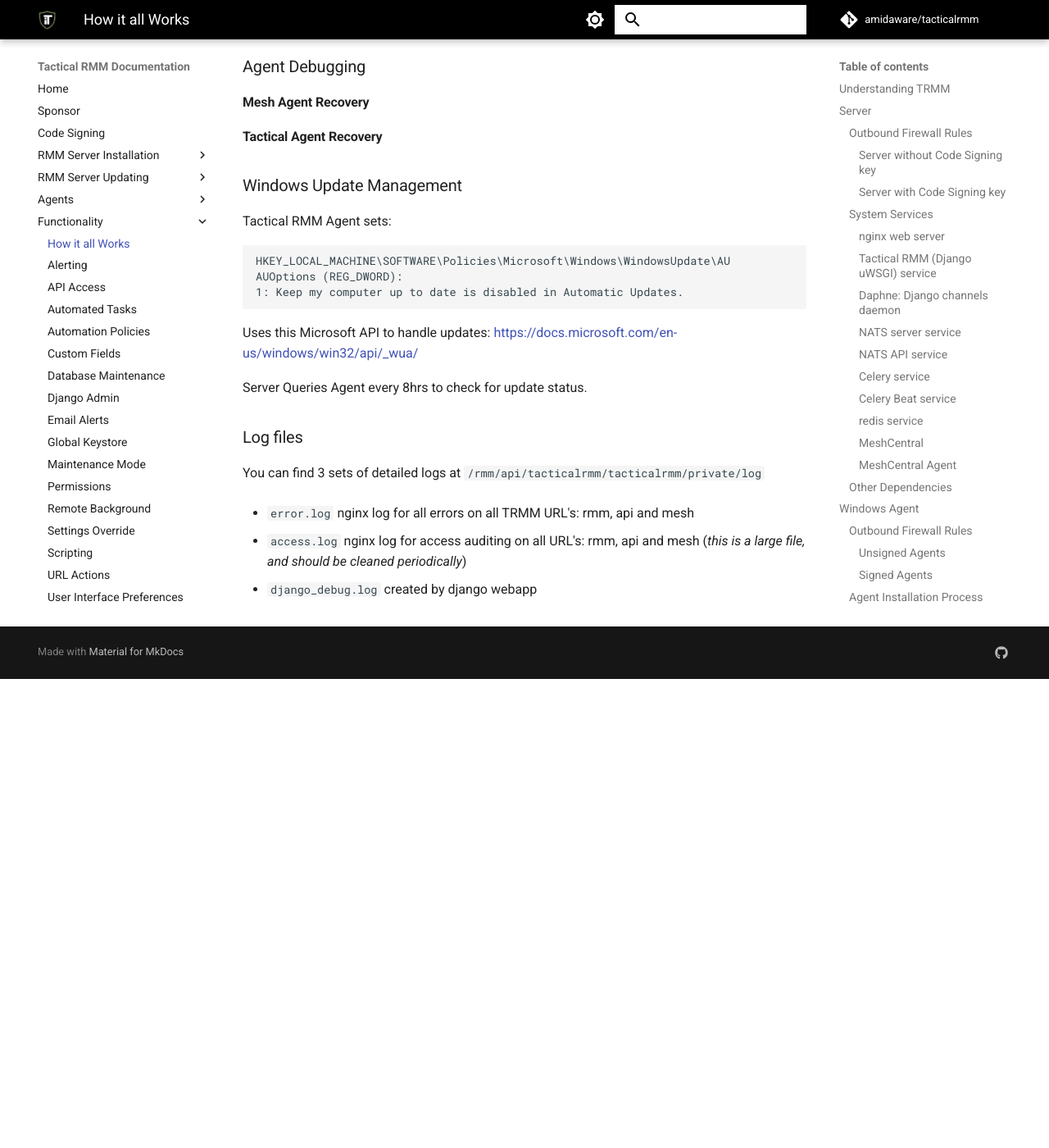
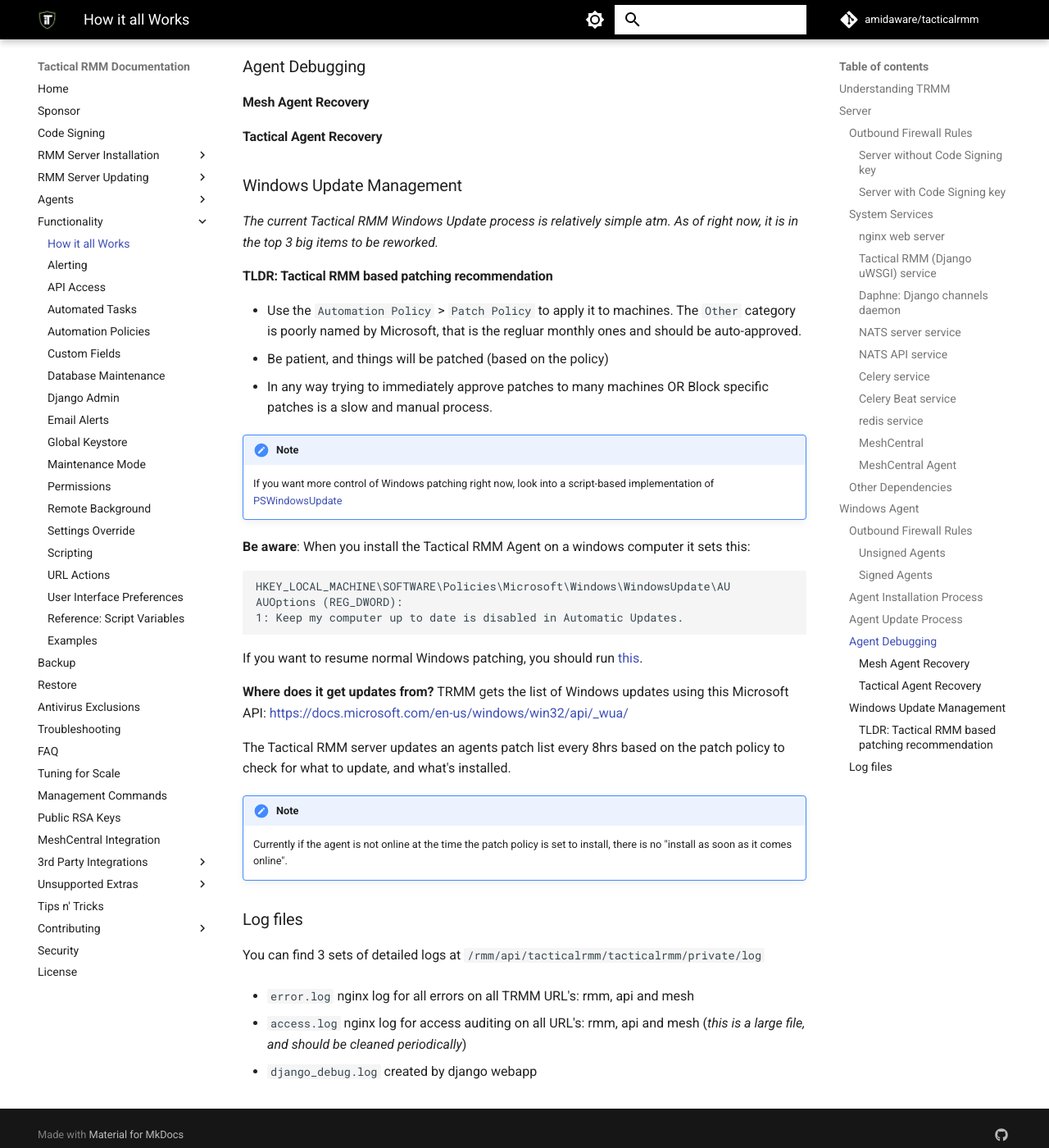
Before and after one commit to amidaware/trmm-docs, an MkDocs documentation site: the page built from docs/howitallworks.md, in a window 1280 px wide and 1400 px high, scrolled down 8519 px. Shown: the whole window at 82% size. Built offline with MkDocs 1.6.1 and Material for MkDocs 9.7.7, drawn with Linux system fonts in a browser that asks for light colours; comment, search, counter and statistics services are not loaded; before the commit the page ends 9347 px from its top, so only the background shows below that.

Commit message:
Updating windows update notes

````diff
--- a/docs/howitallworks.md
+++ b/docs/howitallworks.md
@@ -518,7 +518,18 @@
 
 ### Windows Update Management
 
-Tactical RMM Agent sets:
+_The current Tactical RMM Windows Update process is relatively simple atm. As of right now, it is in the top 3 big items to be reworked._
+
+#### TLDR: Tactical RMM based patching recommendation
+
+* Use the `Automation Policy` > `Patch Policy` to apply it to machines. The `Other` category is poorly named by Microsoft, that is the regluar monthly ones and should be auto-approved.
+* Be patient, and things will be patched (based on the policy)
+* In any way trying to immediately approve patches to many machines OR Block specific patches is a slow and manual process.
+
+!!!note
+    If you want more control of Windows patching right now, look into a script-based implementation of [PSWindowsUpdate](http://woshub.com/pswindowsupdate-module/)
+
+**Be aware**: When you install the Tactical RMM Agent on a windows computer it sets this:
 
 ```reg
 HKEY_LOCAL_MACHINE\SOFTWARE\Policies\Microsoft\Windows\WindowsUpdate\AU
@@ -526,9 +537,14 @@
 1: Keep my computer up to date is disabled in Automatic Updates.
 ```
 
-Uses this Microsoft API to handle updates: [https://docs.microsoft.com/en-us/windows/win32/api/_wua/](https://docs.microsoft.com/en-us/windows/win32/api/_wua/)
+If you want to resume normal Windows patching, you should run [this](https://github.com/amidaware/community-scripts/blob/main/scripts/Win_Windows_Update_RevertToDefault.ps1).
 
-Server Queries Agent every 8hrs to check for update status.
+**Where does it get updates from?** TRMM gets the list of Windows updates using this Microsoft API: <https://docs.microsoft.com/en-us/windows/win32/api/_wua/>
+
+The Tactical RMM server updates an agents patch list every 8hrs based on the patch policy to check for what to update, and what's installed.
+
+!!!note
+    Currently if the agent is not online at the time the patch policy is set to install, there is no "install as soon as it comes online".
 
 ### Log files
 
````
